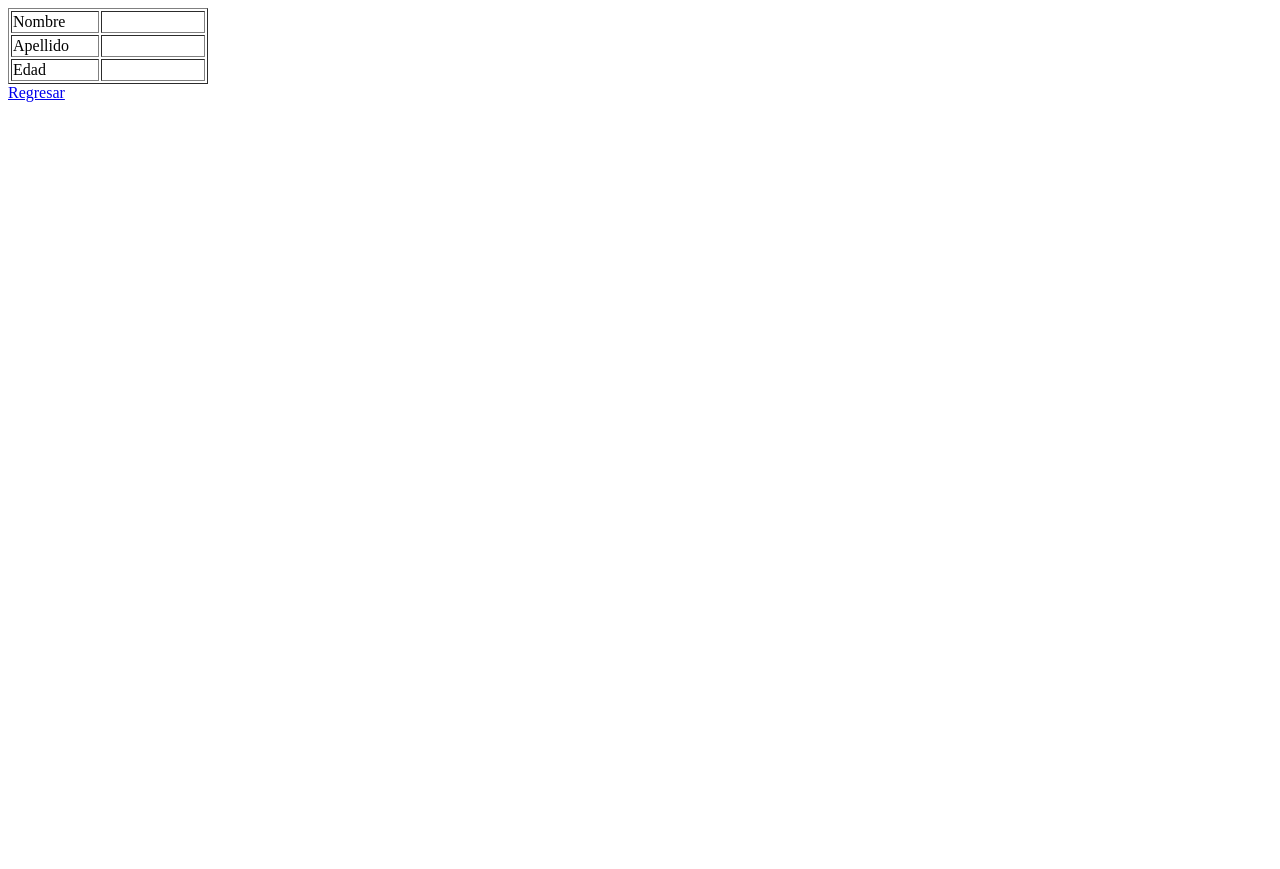
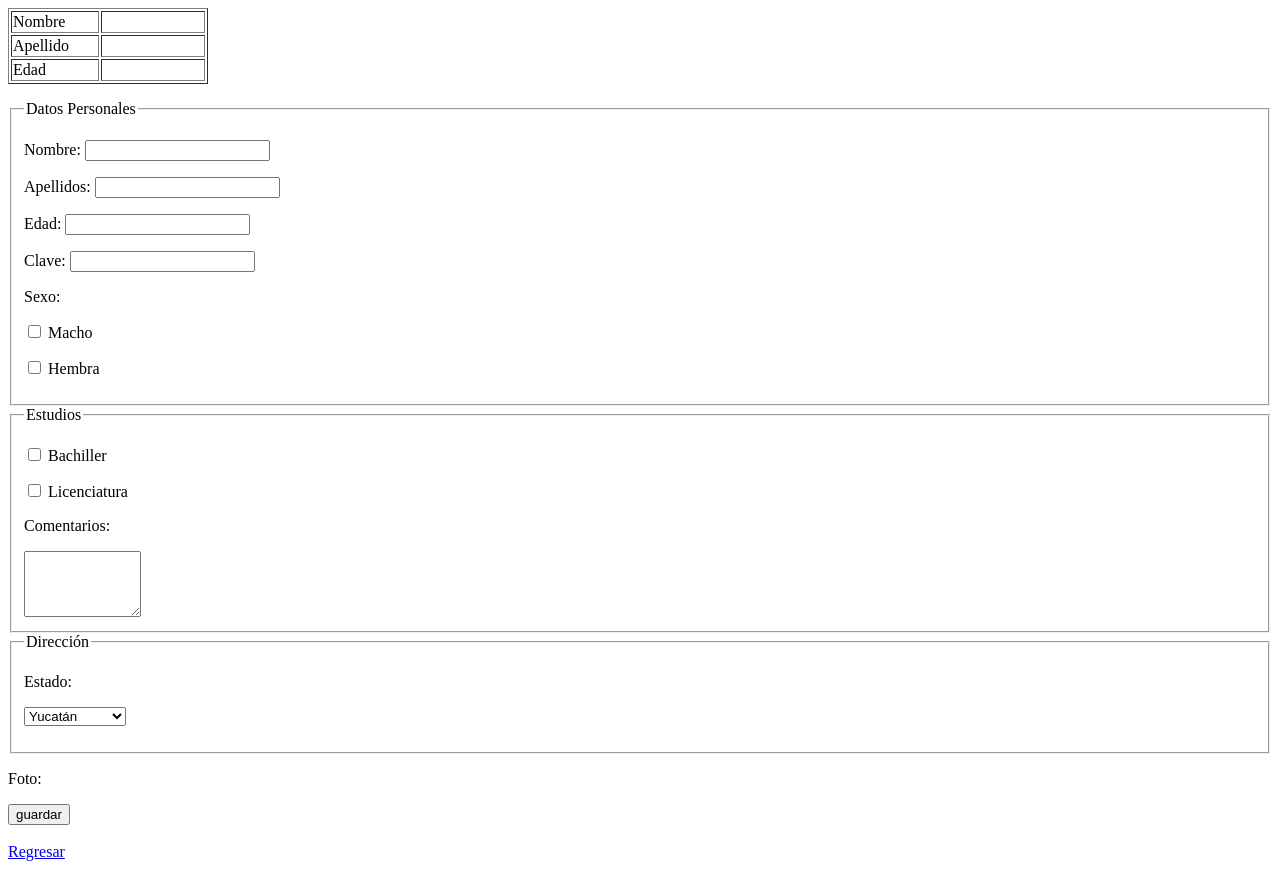
Before and after one commit to brauni800/PracticaHTML, a plain HTML site: page modelo/vista/captura.html in a window 1280 px wide. Before the commit the page ends 800 px from the top, so only its background shows below. Drawn offline with Linux system fonts and the light colour scheme.

Commit message:
mas cosas

```diff
--- a/modelo/vista/captura.html
+++ b/modelo/vista/captura.html
@@ -10,7 +10,42 @@
 				<tr><td>Apellido</td> <td width="100"></td></tr>
 				<tr><td>Edad</td> <td width="100"></td></tr>
 			</table>
+			<p/>
+			<form id="Personal">
+				<fieldset>
+					<legend>Datos Personales</legend>
+					<p>Nombre: <input type="text" id="nombre"></p>
+					<p>Apellidos: <input type="text" id="apellidos"></p>
+					<p>Edad: <input type="text" id="edad"></p>
+					<p>Clave: <input type="password" id="clave"></p>
+					<p>Sexo:</p>
+					<p><input type="checkbox" id="macho" value="m"> Macho </p>
+					<p><input type="checkbox" id="hembra" value="h"> Hembra </p>
+				</fieldset>
+				<fieldset>
+					<legend>Estudios</legend>
+					<p><input type="checkbox" id="bachiller"> Bachiller </p>
+					<p><input type="checkbox" id="licenciatura"> Licenciatura </p>
+					<p>Comentarios:</p>
+					<textarea name="Descripcion" cols="12" rows="4"></textarea>
+				</fieldset>
+				<fieldset>
+					<legend>Dirección</legend>
+					<p>Estado:</p>
+					<p>
+						<select name="estado">
+							<optgroup>
+								<option>Yucatán</option>
+								<option>Campeche</option>
+							</optgroup>
+						</select>
+					</p>
+				</fieldset>
+				<p>Foto: </p>
+				<input type="submit" value="guardar">
+			</form>
 		</div>
+		<br>
 		<div>
 			<a href="../../index.htm">Regresar</a>
 		</div>
```
